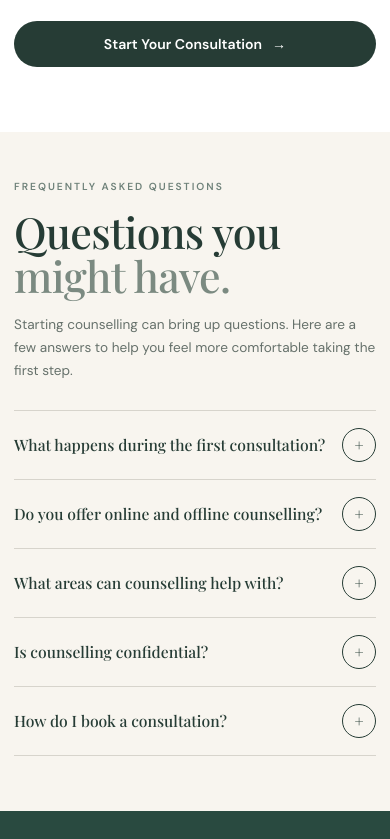
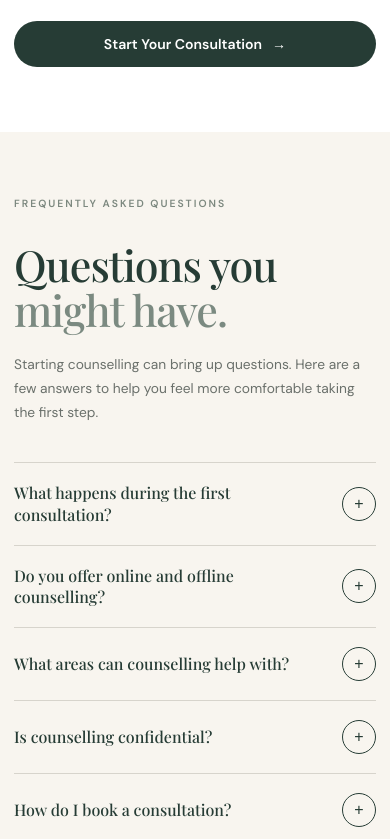
Before and after one commit to Rohiths1227/euphoric-minds-counselling, a React (Vite) app: page / in a window 390 px wide. Shown: the part 4505-5344 px from the top of the page. Built offline with nearby package versions, Linux system fonts and the light colour scheme.

Commit message:
Added animations across website

```diff
--- a/src/sections/FAQPreview.css
+++ b/src/sections/FAQPreview.css
@@ -1,61 +1,107 @@
 /* =========================================================
-   FAQ SECTION
+   FAQ PREVIEW
 ========================================================= */
 
 .faq-preview {
-  padding: 70px 0 80px;
+  position: relative;
+
+  padding: 110px 0 100px;
+
   background: var(--ivory);
+
+  overflow: hidden;
 }
 
 .faq-container {
   width: min(1180px, 90%);
+
   margin: 0 auto;
 }
 
 
 /* =========================================================
-   TOP CTA / HEADER
+   HEADER
 ========================================================= */
 
 .faq-header {
   display: grid;
-  grid-template-columns: minmax(0, 1fr) minmax(0, 0.7fr);
 
-  column-gap: 80px;
-  row-gap: 20px;
+  grid-template-columns:
+    minmax(0, 1fr)
+    minmax(0, 0.7fr);
+
+  column-gap: 100px;
 
   align-items: end;
 
-  margin-bottom: 45px;
+  margin-bottom: 60px;
 }
+
+
+/* =========================================================
+   EYEBROW
+========================================================= */
 
 .faq-eyebrow {
   grid-column: 1 / -1;
 
-  margin: 0 0 12px;
+  margin: 0 0 20px;
 
   font-size: 0.72rem;
+
   font-weight: 600;
 
   letter-spacing: 2.5px;
+
   text-transform: uppercase;
 
-  color: #6f827a;
+  color: #7c887f;
+
+  opacity: 0;
+
+  animation:
+    faqFadeUp
+    0.8s
+    ease-out
+    0.1s
+    forwards;
 }
+
+
+/* =========================================================
+   HEADING
+========================================================= */
 
 .faq-header h2 {
   margin: 0;
 
-  font-family: 'Playfair Display', serif;
+  font-family:
+    'Playfair Display',
+    serif;
 
-  font-size: clamp(2.8rem, 5vw, 4.8rem);
+  font-size:
+    clamp(
+      2.8rem,
+      5vw,
+      4.8rem
+    );
 
   font-weight: 500;
-  line-height: 1.02;
+
+  line-height: 1.05;
 
   letter-spacing: -1.5px;
 
   color: var(--forest);
+
+  opacity: 0;
+
+  animation:
+    faqFadeUp
+    0.9s
+    ease-out
+    0.25s
+    forwards;
 }
 
 .faq-header h2 span {
@@ -64,15 +110,30 @@
   color: #7b8a81;
 }
 
+
+/* =========================================================
+   INTRO
+========================================================= */
+
 .faq-intro {
   max-width: 440px;
 
   margin: 0;
 
   font-size: 1rem;
-  line-height: 1.75;
 
-  color: #66716b;
+  line-height: 1.8;
+
+  color: #6a706b;
+
+  opacity: 0;
+
+  animation:
+    faqFadeUp
+    0.9s
+    ease-out
+    0.45s
+    forwards;
 }
 
 
@@ -86,10 +147,50 @@
   border-top: 1px solid #d7d4cc;
 }
 
+
+/* =========================================================
+   FAQ ITEM
+========================================================= */
+
 .faq-item {
   width: 100%;
 
   border-bottom: 1px solid #d7d4cc;
+
+  opacity: 0;
+
+  transform: translateY(25px);
+
+  animation:
+    faqItemReveal
+    0.7s
+    ease-out
+    forwards;
+}
+
+
+/* =========================================================
+   STAGGER
+========================================================= */
+
+.faq-item:nth-child(1) {
+  animation-delay: 0.65s;
+}
+
+.faq-item:nth-child(2) {
+  animation-delay: 0.8s;
+}
+
+.faq-item:nth-child(3) {
+  animation-delay: 0.95s;
+}
+
+.faq-item:nth-child(4) {
+  animation-delay: 1.1s;
+}
+
+.faq-item:nth-child(5) {
+  animation-delay: 1.25s;
 }
 
 
@@ -100,16 +201,17 @@
 .faq-question {
   width: 100%;
 
-  min-height: 76px;
+  min-height: 80px;
 
   display: flex;
 
   align-items: center;
+
   justify-content: space-between;
 
-  gap: 25px;
+  gap: 30px;
 
-  padding: 20px 0;
+  padding: 24px 0;
 
   border: none;
 
@@ -122,27 +224,54 @@
   color: var(--forest);
 }
 
-.faq-question span {
-  font-family: 'Playfair Display', serif;
 
-  font-size: 1.3rem;
+/* =========================================================
+   QUESTION TEXT
+========================================================= */
+
+.faq-question > span:first-child {
+  font-family:
+    'Playfair Display',
+    serif;
+
+  font-size: 1.35rem;
 
   font-weight: 500;
 
   line-height: 1.4;
 
-  color: var(--forest);
+  transition:
+    transform 0.3s ease,
+    color 0.3s ease;
 }
 
+
+/* =========================================================
+   QUESTION HOVER
+========================================================= */
+
+.faq-question:hover > span:first-child {
+  transform: translateX(5px);
+
+  color: #52675e;
+}
+
+
+/* =========================================================
+   ICON
+========================================================= */
+
 .faq-icon {
-  width: 44px;
-  height: 44px;
+  width: 46px;
+
+  height: 46px;
 
   flex-shrink: 0;
 
   display: flex;
 
   align-items: center;
+
   justify-content: center;
 
   border: 1px solid var(--forest);
@@ -151,15 +280,26 @@
 
   font-family: Arial, sans-serif;
 
-  font-size: 1.15rem;
+  font-size: 1.2rem;
+
   font-weight: 300;
 
   color: var(--forest);
 
   transition:
-    background 0.3s ease,
-    color 0.3s ease,
-    transform 0.3s ease;
+    transform 0.35s ease,
+    background 0.35s ease,
+    color 0.35s ease,
+    border-color 0.35s ease;
+}
+
+
+/* =========================================================
+   ICON HOVER
+========================================================= */
+
+.faq-question:hover .faq-icon {
+  transform: scale(1.05);
 }
 
 
@@ -175,7 +315,7 @@
   overflow: hidden;
 
   transition:
-    grid-template-rows 0.35s ease;
+    grid-template-rows 0.4s ease;
 }
 
 .faq-answer p {
@@ -191,9 +331,18 @@
 
   font-size: 0.92rem;
 
-  line-height: 1.75;
+  line-height: 1.8;
 
   color: #6a706b;
+
+  opacity: 0;
+
+  transform: translateY(-8px);
+
+  transition:
+    opacity 0.3s ease,
+    transform 0.4s ease,
+    padding 0.4s ease;
 }
 
 
@@ -206,8 +355,17 @@
 }
 
 .faq-item-open .faq-answer p {
-  padding-bottom: 22px;
+  padding-bottom: 25px;
+
+  opacity: 1;
+
+  transform: translateY(0);
 }
+
+
+/* =========================================================
+   OPEN ICON
+========================================================= */
 
 .faq-item-open .faq-icon {
   background: var(--forest);
@@ -221,17 +379,44 @@
 
 
 /* =========================================================
-   HOVER
+   ANIMATIONS
 ========================================================= */
 
-.faq-question:hover .faq-icon {
-  background: var(--forest);
+@keyframes faqFadeUp {
 
-  color: white;
+  from {
+    opacity: 0;
+
+    transform:
+      translateY(30px);
+  }
+
+  to {
+    opacity: 1;
+
+    transform:
+      translateY(0);
+  }
+
 }
 
-.faq-question:hover span {
-  color: #50675e;
+
+@keyframes faqItemReveal {
+
+  from {
+    opacity: 0;
+
+    transform:
+      translateY(25px);
+  }
+
+  to {
+    opacity: 1;
+
+    transform:
+      translateY(0);
+  }
+
 }
 
 
@@ -242,7 +427,7 @@
 @media (max-width: 1100px) {
 
   .faq-preview {
-    padding: 65px 0 70px;
+    padding: 95px 0 85px;
   }
 
   .faq-container {
@@ -250,13 +435,9 @@
   }
 
   .faq-header {
-    column-gap: 55px;
+    column-gap: 60px;
 
-    margin-bottom: 40px;
-  }
-
-  .faq-header h2 {
-    font-size: clamp(2.7rem, 5vw, 4rem);
+    margin-bottom: 50px;
   }
 
 }
@@ -271,15 +452,13 @@
   .faq-header {
     grid-template-columns: 1fr;
 
-    gap: 18px;
+    gap: 22px;
 
-    margin-bottom: 38px;
+    margin-bottom: 45px;
   }
 
   .faq-eyebrow {
     grid-column: auto;
-
-    margin-bottom: 4px;
   }
 
   .faq-intro {
@@ -296,31 +475,35 @@
 @media (max-width: 700px) {
 
   .faq-preview {
-    padding: 55px 0 60px;
+    padding: 75px 0 70px;
   }
 
   .faq-container {
-    width: calc(100% - 32px);
+    width:
+      calc(100% - 32px);
   }
 
   .faq-header {
-    gap: 17px;
+    gap: 20px;
 
-    margin-bottom: 32px;
+    margin-bottom: 38px;
   }
 
   .faq-eyebrow {
-    margin-bottom: 2px;
+    margin-bottom: 12px;
 
-    font-size: 0.64rem;
+    font-size: 0.65rem;
 
     letter-spacing: 2px;
   }
 
   .faq-header h2 {
-    font-size: clamp(2.6rem, 11vw, 3.5rem);
-
-    line-height: 1.02;
+    font-size:
+      clamp(
+        2.7rem,
+        11vw,
+        3.5rem
+      );
 
     letter-spacing: -1px;
   }
@@ -328,25 +511,26 @@
   .faq-intro {
     font-size: 0.9rem;
 
-    line-height: 1.7;
+    line-height: 1.75;
   }
 
   .faq-question {
-    min-height: 68px;
+    min-height: 70px;
 
     gap: 15px;
 
-    padding: 18px 0;
+    padding: 21px 0;
   }
 
-  .faq-question span {
-    font-size: 1.05rem;
+  .faq-question > span:first-child {
+    font-size: 1.08rem;
 
     line-height: 1.35;
   }
 
   .faq-icon {
     width: 38px;
+
     height: 38px;
 
     font-size: 1rem;
@@ -355,7 +539,7 @@
   .faq-answer p {
     font-size: 0.86rem;
 
-    line-height: 1.7;
+    line-height: 1.75;
   }
 
 }
@@ -368,44 +552,66 @@
 @media (max-width: 430px) {
 
   .faq-preview {
-    padding: 48px 0 55px;
+    padding: 65px 0 60px;
   }
 
   .faq-container {
-    width: calc(100% - 28px);
-  }
-
-  .faq-header {
-    gap: 15px;
-
-    margin-bottom: 28px;
+    width:
+      calc(100% - 28px);
   }
 
   .faq-header h2 {
-    font-size: clamp(2.35rem, 11vw, 3.1rem);
-
-    letter-spacing: -0.7px;
+    font-size:
+      clamp(
+        2.4rem,
+        11vw,
+        3.1rem
+      );
   }
 
   .faq-intro {
-    font-size: 0.85rem;
-
-    line-height: 1.7;
+    font-size: 0.86rem;
   }
 
   .faq-question {
-    padding: 17px 0;
+    padding: 19px 0;
   }
 
-  .faq-question span {
-    font-size: 0.98rem;
+  .faq-question > span:first-child {
+    font-size: 1rem;
   }
 
   .faq-icon {
     width: 34px;
+
     height: 34px;
-
-    font-size: 0.95rem;
   }
 
 }
+
+
+/* =========================================================
+   ACCESSIBILITY
+========================================================= */
+
+@media (prefers-reduced-motion: reduce) {
+
+  .faq-eyebrow,
+  .faq-header h2,
+  .faq-intro,
+  .faq-item {
+    animation: none;
+
+    opacity: 1;
+
+    transform: none;
+  }
+
+  .faq-answer,
+  .faq-answer p,
+  .faq-icon,
+  .faq-question > span:first-child {
+    transition: none;
+  }
+
+}
```
